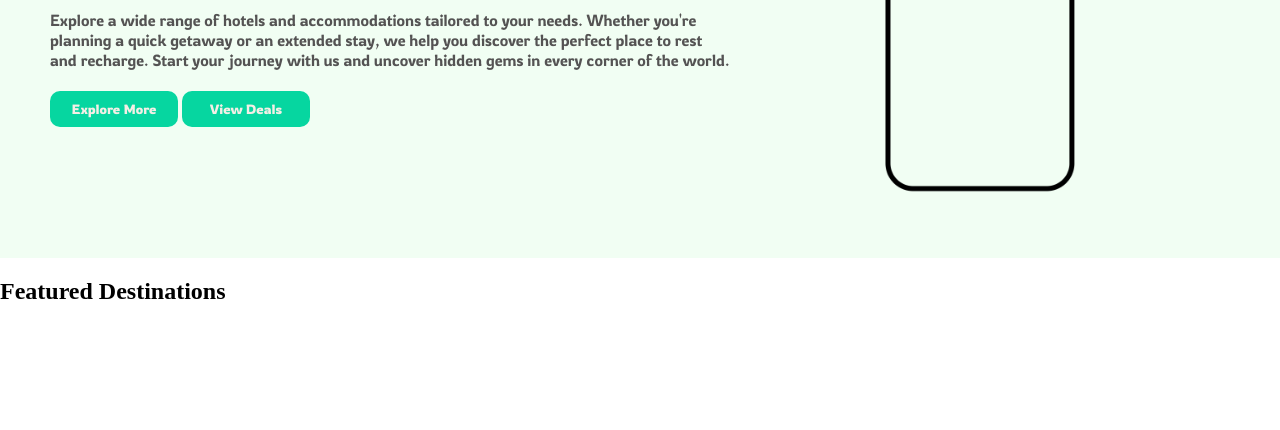
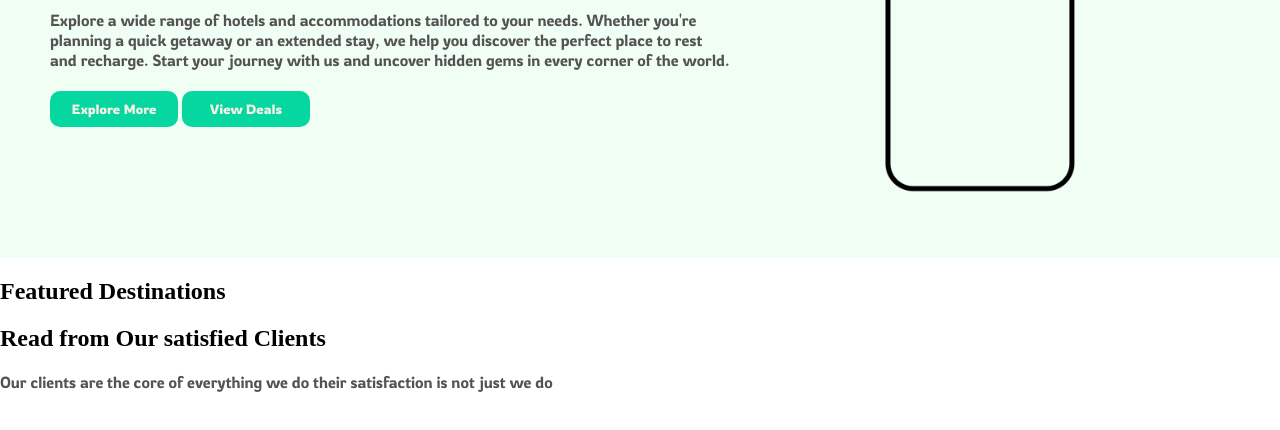
Before and after one commit to jeylanab/Hotelify, a plain HTML site: page index.html in a window 1280 px wide. Shown: the part 348-778 px from the top of the page. Drawn offline with Linux system fonts and the light colour scheme.

Commit message:
added satisfaction section

```diff
--- a/index.html
+++ b/index.html
@@ -5,6 +5,7 @@
     <meta name="viewport" content="width=device-width, initial-scale=1.0">
     <title>Hotelify</title>
     <link rel="stylesheet" href="./assets/style/home.css">
+    <link rel="stylesheet" href="./assets/style/testimonials.css">
     <link rel="preconnect" href="https://fonts.googleapis.com">
     <link rel="preconnect" href="https://fonts.gstatic.com" crossorigin>
     <link href="https://fonts.googleapis.com/css2?family=Rowdies:wght@300;400;700&display=swap" rel="stylesheet">
@@ -63,6 +64,11 @@
           <h2>Featured Destinations</h2>
        </Section>
        <section class="testimonials">
+          <div class="testimonials-right">
+            <h2>Read from Our satisfied Clients</h2>
+            <p>Our clients are the core of everything we do their satisfaction is not just we do</p>
+          </div>
+          <div class="testimonials-left"></div>
 
        </section>
 
```
